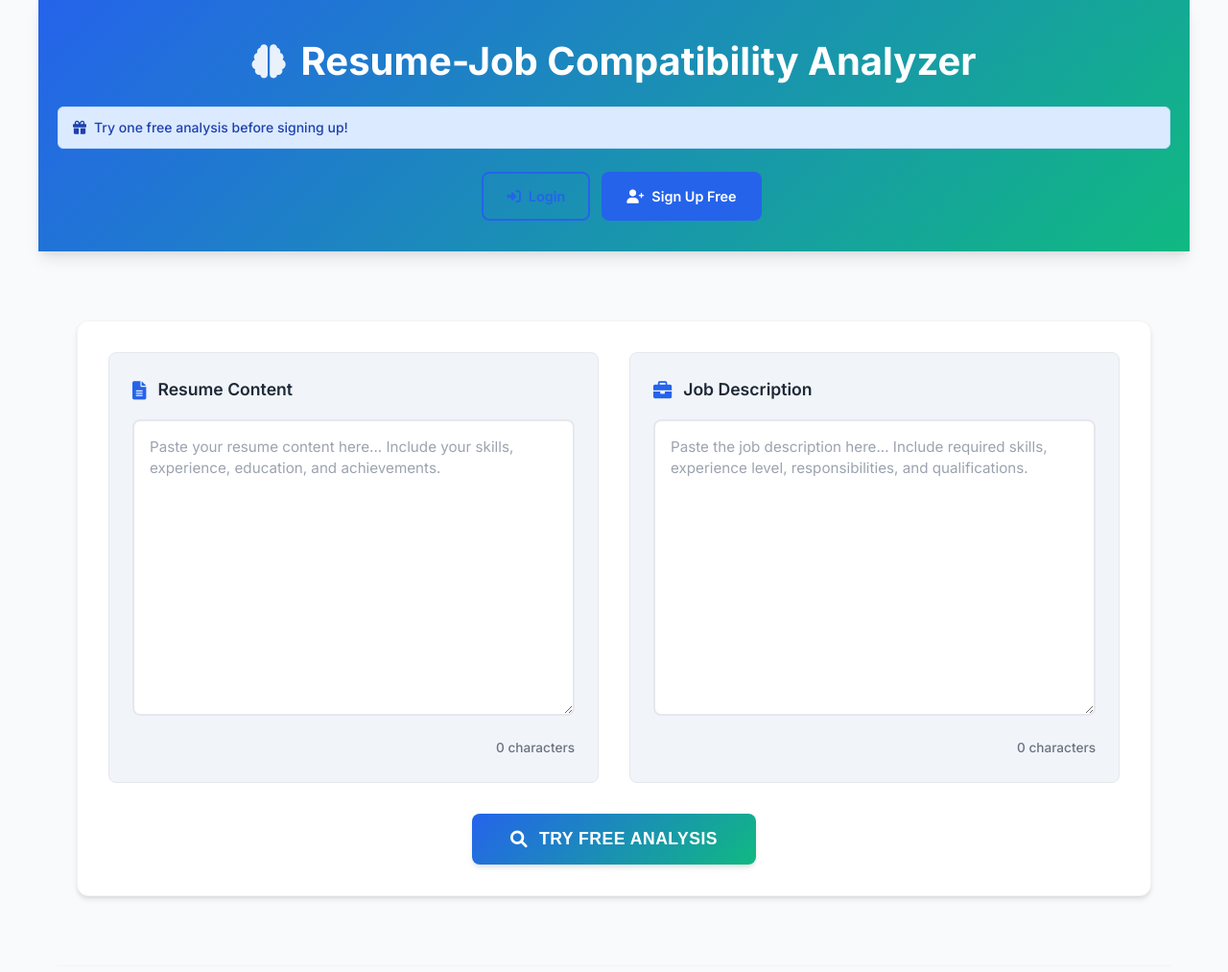
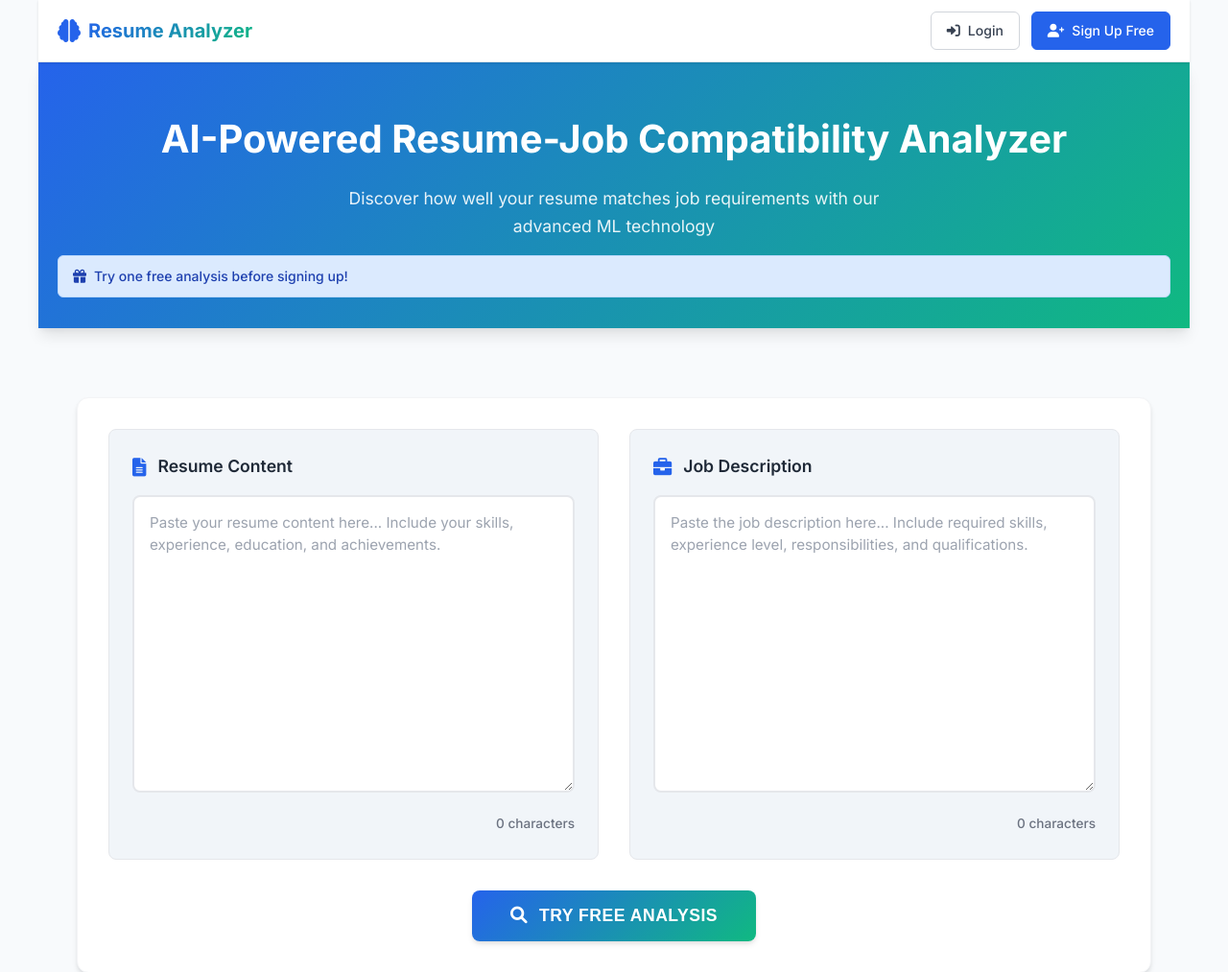
Before and after one commit to pawanbhattarai/resumeanalyzer, a Flask app: page / in a window 1280 px wide. Shown: the top 1013 px of the page at 96% size. Run offline with Flask 3, Linux system fonts and the light colour scheme.

Commit message:
Assistant checkpoint: Move auth buttons to top navigation
Assistant generated file changes:
- templates/index.html: Move auth buttons to top navigation
- static/style.css: Add top navigation styles, Update header content styles, Remove old header-actions styles

---

User prompt:

make index.html more user friendly put the login register at the top like the usually has.

Replit-Commit-Author: Assistant
Replit-Commit-Session-Id: 260574ab-edc0-4b9d-8937-0add4d0c25df

```diff
--- a/static/style.css
+++ b/static/style.css
@@ -52,11 +52,94 @@ body {
     flex-direction: column;
 }
 
+/* Top Navigation */
+.top-nav {
+    background: white;
+    border-bottom: 1px solid #e5e7eb;
+    padding: 0.75rem 0;
+    margin: 0 -20px 0 -20px;
+    position: sticky;
+    top: 0;
+    z-index: 100;
+    box-shadow: 0 1px 3px rgba(0, 0, 0, 0.1);
+}
+
+.nav-content {
+    max-width: 1200px;
+    margin: 0 auto;
+    padding: 0 20px;
+    display: flex;
+    justify-content: space-between;
+    align-items: center;
+}
+
+.nav-brand {
+    display: flex;
+    align-items: center;
+    gap: 0.5rem;
+    font-size: 1.25rem;
+    font-weight: 700;
+    color: var(--primary-color);
+}
+
+.nav-brand i {
+    font-size: 1.5rem;
+}
+
+.brand-text {
+    background: var(--gradient-primary);
+    -webkit-background-clip: text;
+    -webkit-text-fill-color: transparent;
+    background-clip: text;
+}
+
+.nav-auth {
+    display: flex;
+    gap: 0.75rem;
+    align-items: center;
+}
+
+.nav-btn {
+    display: inline-flex;
+    align-items: center;
+    gap: 0.5rem;
+    padding: 0.5rem 1rem;
+    border-radius: 6px;
+    text-decoration: none;
+    font-weight: 500;
+    font-size: 0.875rem;
+    transition: var(--transition);
+    border: 1px solid transparent;
+}
+
+.login-btn {
+    color: #374151;
+    border-color: #d1d5db;
+}
+
+.login-btn:hover {
+    background: #f9fafb;
+    border-color: var(--primary-color);
+    color: var(--primary-color);
+}
+
+.register-btn {
+    background: var(--primary-color);
+    color: white;
+    border-color: var(--primary-color);
+}
+
+.register-btn:hover {
+    background: var(--primary-hover);
+    transform: translateY(-1px);
+    box-shadow: 0 4px 12px rgba(102, 126, 234, 0.3);
+}
+
 /* Header Styles */
 .header {
     background: var(--gradient-primary);
     color: white;
-    padding: 2rem 0;
+    padding: 3rem 0 2rem 0;
     margin: 0 -20px 2rem -20px;
     box-shadow: var(--shadow-lg);
 }
@@ -71,16 +154,18 @@ body {
 .title {
     font-size: 2.5rem;
     font-weight: 700;
-    margin-bottom: 0.5rem;
-    display: flex;
-    align-items: center;
-    justify-content: center;
-    gap: 1rem;
+    margin-bottom: 1rem;
+    text-align: center;
 }
 
-.title i {
-    font-size: 2.2rem;
+.subtitle {
+    font-size: 1.2rem;
     opacity: 0.9;
+    font-weight: 300;
+    text-align: center;
+    max-width: 600px;
+    margin: 0 auto 2rem auto;
+    line-height: 1.6;
 }
 
 .subtitle {
@@ -91,44 +176,7 @@ body {
     margin: 0 auto 1rem auto;
 }
 
-.header-actions {
-    display: flex;
-    gap: 1rem;
-    margin-top: 1.5rem;
-    flex-wrap: wrap;
-    justify-content: center;
-    align-items: center;
-}
 
-.auth-buttons {
-    display: flex;
-    gap: 0.75rem;
-    margin-left: 1rem;
-}
-
-.auth-btn {
-    display: inline-flex;
-    align-items: center;
-    gap: 0.5rem;
-    padding: 0.75rem 1.5rem;
-    border-radius: var(--border-radius);
-    text-decoration: none;
-    font-weight: 600;
-    font-size: 0.9rem;
-    transition: var(--transition);
-    border: 2px solid transparent;
-}
-
-.auth-btn.login {
-    background: transparent;
-    color: var(--primary-color);
-    border-color: var(--primary-color);
-}
-
-.auth-btn.login:hover {
-    background: var(--primary-color);
-    color: white;
-}
 
 .auth-btn.register {
     background: var(--primary-color);
--- a/templates/index.html
+++ b/templates/index.html
@@ -10,13 +10,35 @@
 </head>
 <body>
     <div class="container">
+        <!-- Top Navigation -->
+        <nav class="top-nav">
+            <div class="nav-content">
+                <div class="nav-brand">
+                    <i class="fas fa-brain"></i>
+                    <span class="brand-text">Resume Analyzer</span>
+                </div>
+                <div class="nav-auth">
+                    <a href="{{ url_for('auth.login') }}" class="nav-btn login-btn">
+                        <i class="fas fa-sign-in-alt"></i>
+                        Login
+                    </a>
+                    <a href="{{ url_for('auth.register') }}" class="nav-btn register-btn">
+                        <i class="fas fa-user-plus"></i>
+                        Sign Up Free
+                    </a>
+                </div>
+            </div>
+        </nav>
+
         <!-- Header Section -->
         <header class="header">
             <div class="header-content">
                 <h1 class="title">
-                    <i class="fas fa-brain"></i>
-                    Resume-Job Compatibility Analyzer
+                    AI-Powered Resume-Job Compatibility Analyzer
                 </h1>
+                <p class="subtitle">
+                    Discover how well your resume matches job requirements with our advanced ML technology
+                </p>
                 {% if has_used_free %}
                 <div class="free-used-notice">
                     <i class="fas fa-info-circle"></i>
@@ -28,18 +50,6 @@
                     <span>Try one free analysis before signing up!</span>
                 </div>
                 {% endif %}
-                <div class="header-actions">
-                    <div class="auth-buttons">
-                        <a href="{{ url_for('auth.login') }}" class="auth-btn login">
-                            <i class="fas fa-sign-in-alt"></i>
-                            Login
-                        </a>
-                        <a href="{{ url_for('auth.register') }}" class="auth-btn register">
-                            <i class="fas fa-user-plus"></i>
-                            Sign Up Free
-                        </a>
-                    </div>
-                </div>
             </div>
         </header>
 
```
